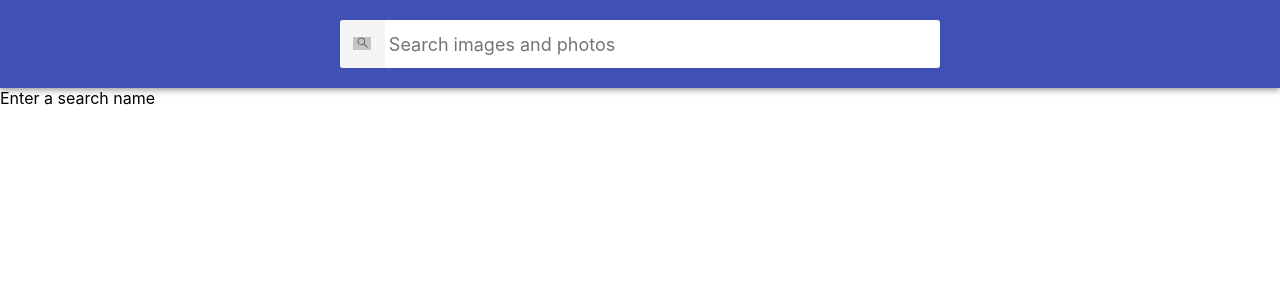
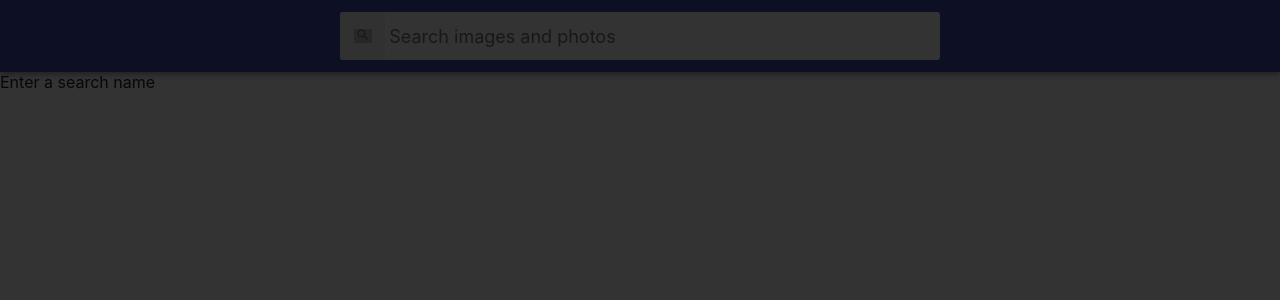
Before and after one commit to Kateryna-Mykhailova/goit-react-hw-03-image-finder, a React (Create React App) app: page / in a window 1280 px wide. Shown: the top 300 px of the page. Built offline with nearby package versions, Linux system fonts and the light colour scheme; grey boxes are pictures that could not be loaded.

Commit message:
создает компонент Modal

```diff
--- a/public/index.html
+++ b/public/index.html
@@ -16,6 +16,6 @@
   <body>
 
     <div id="root"></div>
-
+    <div id="modalRoot"></div>
   </body>
 </html>
--- a/src/App.css
+++ b/src/App.css
@@ -13,3 +13,31 @@
   grid-gap: 16px;
   padding-bottom: 24px;
 }
+
+html {
+  box-sizing: border-box;
+  width: 100vw;
+  overflow-x: hidden;
+}
+
+*,
+*::before,
+*::after {
+  box-sizing: inherit;
+}
+
+body {
+  margin: 0;
+  font-family: -apple-system, BlinkMacSystemFont, 'Segoe UI', Roboto,
+    Oxygen-Sans, Ubuntu, Cantarell, 'Helvetica Neue', sans-serif;
+  color: #212121;
+  background-color: #fff;
+  -webkit-font-smoothing: antialiased;
+  -moz-osx-font-smoothing: grayscale;
+}
+
+img {
+  display: block;
+  max-width: 100%;
+  height: auto;
+}
--- a/src/App.js
+++ b/src/App.js
@@ -9,6 +9,7 @@ import Loader from 'react-loader-spinner';
 import searchApi from './services/api';
 import ImageGallery from './components/ImageGallery/ImageGallery';
 import Button from './components/Button/Button';
+import { Modal } from './components/Modal/Modal';
 
 // fetch(`https://pixabay.com/api/?q=sun&page=1&key=23204413-d213403835507960634485f04&image_type=photo&orientation=horizontal&per_page=12`)
 //                  .then(res =>      console.log(res.json()))
@@ -24,6 +25,7 @@ class App extends React.Component {
     error: null,
     status: 'idle',
     searchPage: 1,
+    showModal: true,
   };
 
   componentDidUpdate(prevProps, prevState) {
@@ -67,14 +69,26 @@ class App extends React.Component {
       })
       .catch(error => this.setState({ error, status: 'rejected' }));
   };
+  onCloseModal = () => {
+    this.setState({ showModal: false });
+  };
 
+  onOpenModal = () => {
+    this.setState({ showModal: true });
+  };
+
+  onImgClick = () => {};
   render() {
-    const { searchInfo, error, status } = this.state;
+    const { searchInfo, error, status, showModal } = this.state;
 
     return (
       <div className={styles.App}>
         <Searchbar onSubmit={this.handleFormSubmit} />
-
+        {showModal && (
+          <Modal onCloseModal={this.onCloseModal}>
+            <img src="" alt="" />
+          </Modal>
+        )}
         {/* <ImageGalleryItem searchName={ this.state.searchName}/> */}
         <ToastContainer position="top-center" autoClose={2000} />
         {status === 'idle' && <div>Enter a search name</div>}
@@ -91,7 +105,7 @@ class App extends React.Component {
         {status === 'resolved' && (
           <>
             {/* <p>{searchInfo.total}</p> */}
-            <ImageGallery images={searchInfo} />
+            <ImageGallery images={searchInfo} onClick={this.onOpenModal} />
             <Button onClick={this.handleClick} />
           </>
         )}
--- a/src/components/ImageGallery/ImageGallery.js
+++ b/src/components/ImageGallery/ImageGallery.js
@@ -11,6 +11,7 @@ const ImageGallery = ({ images, onClick }) => {
           return (
             // <div><p>{image.id} </p>
             <ImageGalleryItem
+              onClick={onClick}
               key={image.id}
               src={image.webformatURL}
               largeImg={image.largeImageURL}
--- a/src/components/ImageGalleryItem/ImageGalleryItem.js
+++ b/src/components/ImageGalleryItem/ImageGalleryItem.js
@@ -1,9 +1,9 @@
 import React from 'react';
 import styles from '../ImageGalleryItem/ImageGalleryItem.module.css';
 
-const ImageGalleryItem = ({ id, src, largeImg }) => {
+const ImageGalleryItem = ({ id, src, largeImg, onClick }) => {
   return (
-    <li className={styles.ImageGalleryItem} key={id}>
+    <li className={styles.ImageGalleryItem} key={id} onClick={onClick}>
       <img
         className={styles.ImageGalleryItem_image}
         src={src}
--- /dev/null
+++ b/src/components/Modal/Modal.js
@@ -0,0 +1,39 @@
+import { Component } from 'react';
+import { createPortal } from 'react-dom';
+import styles from '../Modal/Modal.module.css';
+
+export class Modal extends Component {
+  componentDidMount() {
+    window.addEventListener('keydown', this.handleEscape);
+  }
+  componentWillUnmount() {
+    window.removeEventListener('keydown', this.handleEscape);
+  }
+
+  handleEscape = e => {
+    let condition = e.code === 'Escape';
+    if (condition) {
+      this.props.onCloseModal();
+    }
+    console.log(e.code === 'Escape');
+  };
+
+  handleClose = e => {
+    if (e.currentTarget === e.target) {
+      this.props.onCloseModal();
+    }
+  };
+  render() {
+    const { children } = this.props;
+    return createPortal(
+      <div className={styles.Overlay} onClick={this.handleClose}>
+        <div className={styles.Modal}>
+          {children}
+
+          {/* <img src="" alt="" /> */}
+        </div>
+      </div>,
+      document.getElementById('modalRoot'),
+    );
+  }
+}
--- /dev/null
+++ b/src/components/Modal/Modal.module.css
@@ -0,0 +1,17 @@
+.Overlay {
+  position: fixed;
+  top: 0;
+  left: 0;
+  width: 100vw;
+  height: 100vh;
+  display: flex;
+  justify-content: center;
+  align-items: center;
+  background-color: rgba(0, 0, 0, 0.8);
+  z-index: 1200;
+}
+
+.Modal {
+  max-width: calc(100vw - 48px);
+  max-height: calc(100vh - 24px);
+}
```
